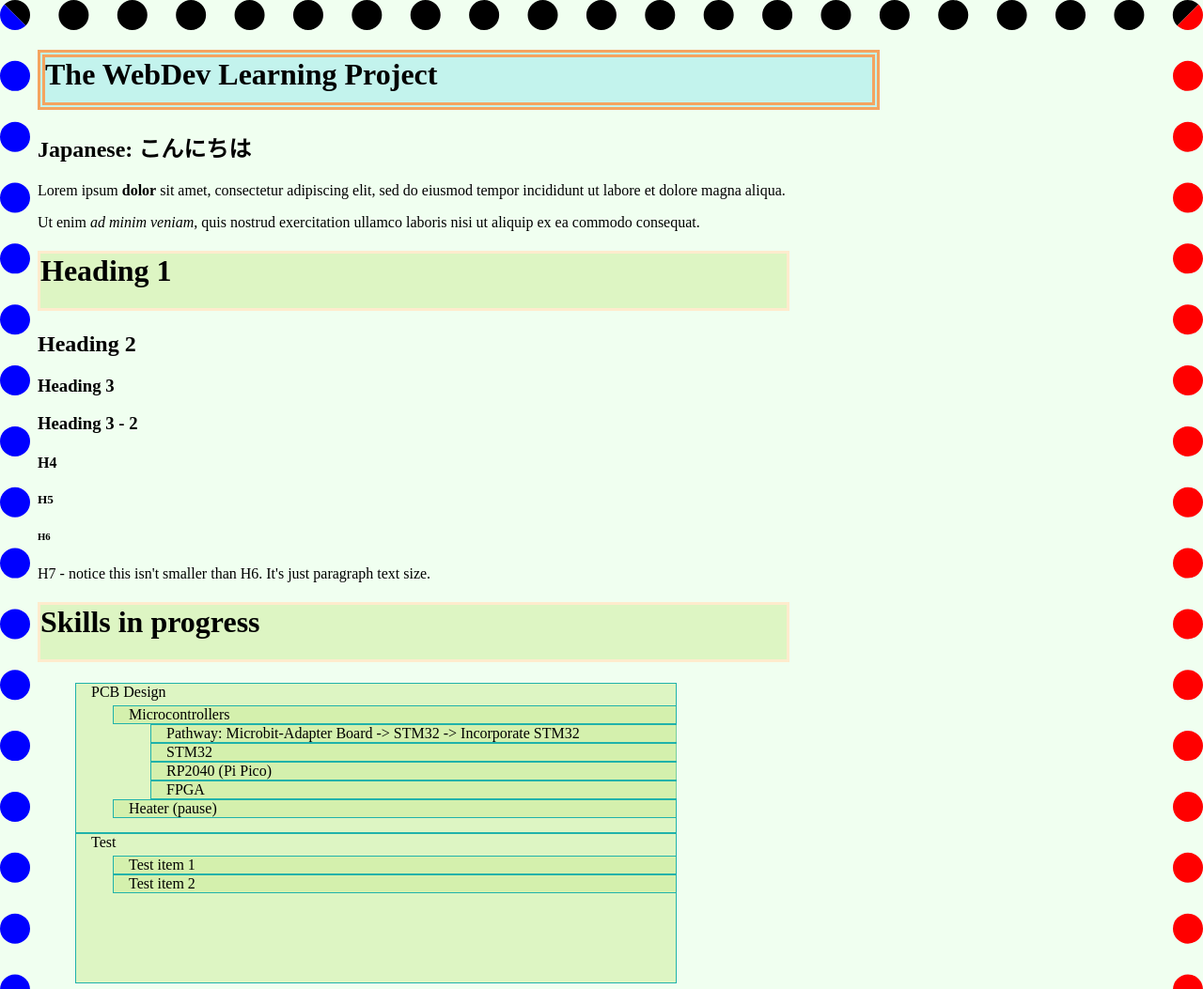
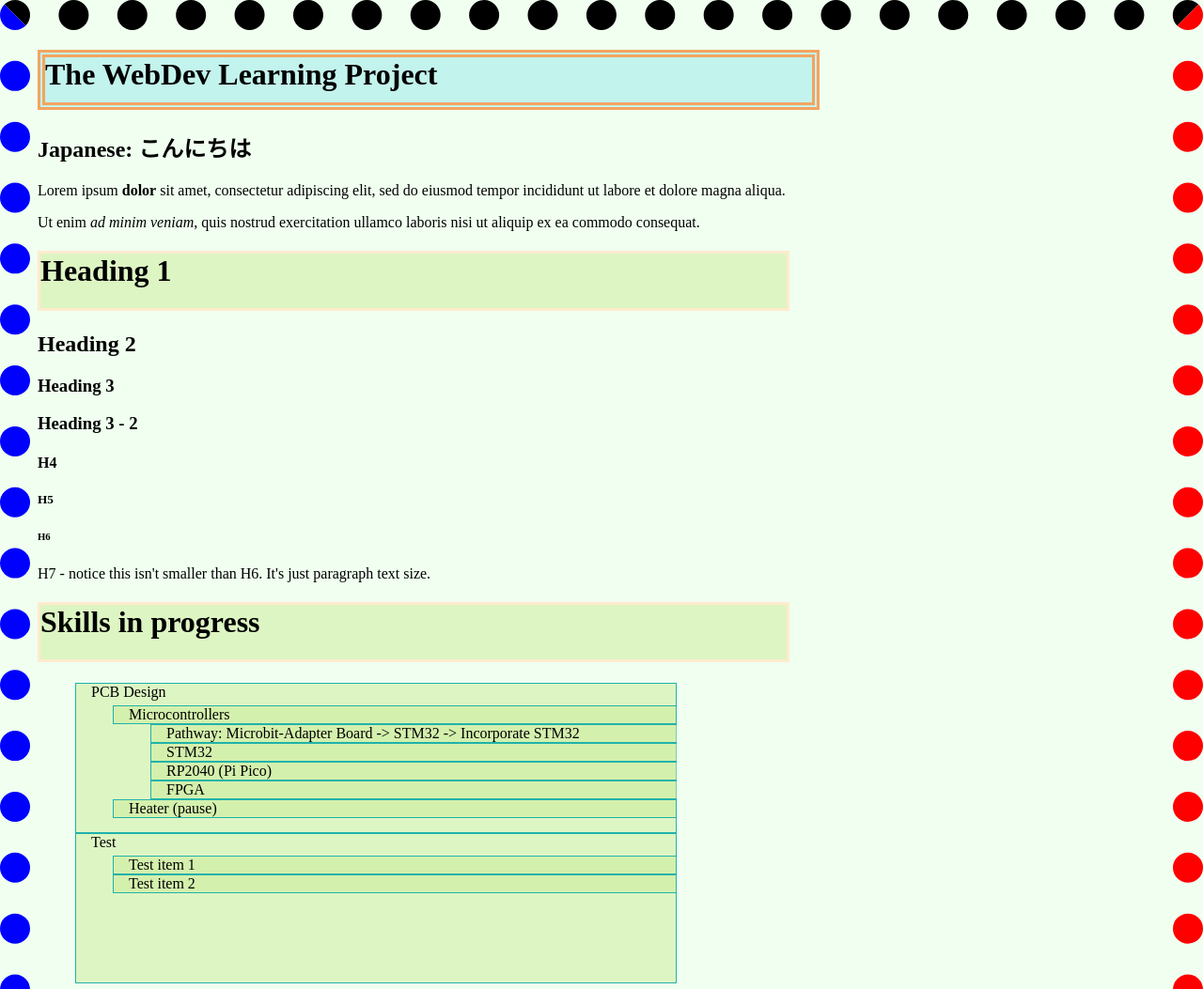
Before and after one commit to alex-netwave/my_website, a plain HTML site: page index.html in a window 1280 px wide. Shown: the top 1053 px of the page at 94% size. Drawn offline with Linux system fonts and the light colour scheme.

Commit message:
resized web title box

```diff
--- a/css/styles.css
+++ b/css/styles.css
@@ -15,7 +15,7 @@ html {
 
 .title {
     height: 2em;
-    width: 28em;
+    width: 26em;
     border: 0.25em double sandybrown;
     background-color: rgba(151, 232, 235, 0.5);
 }
```
